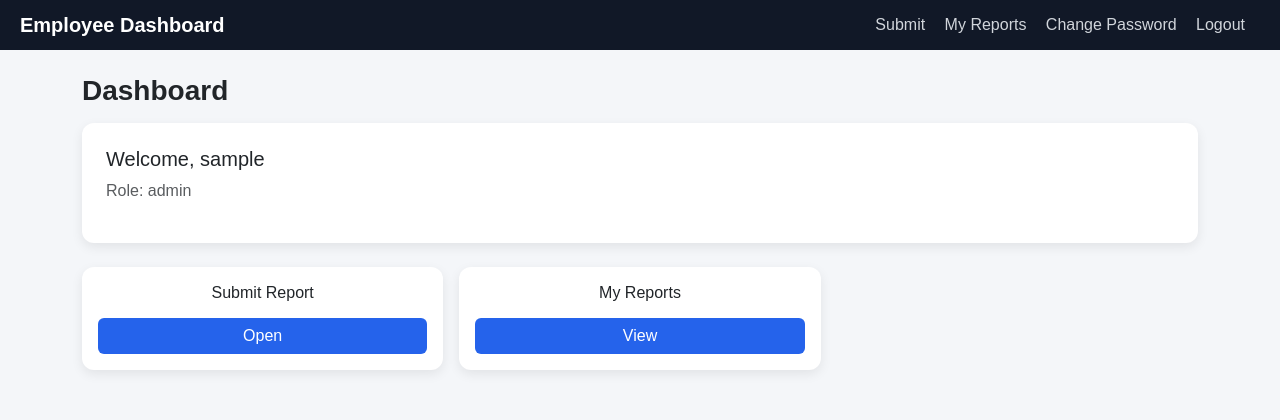
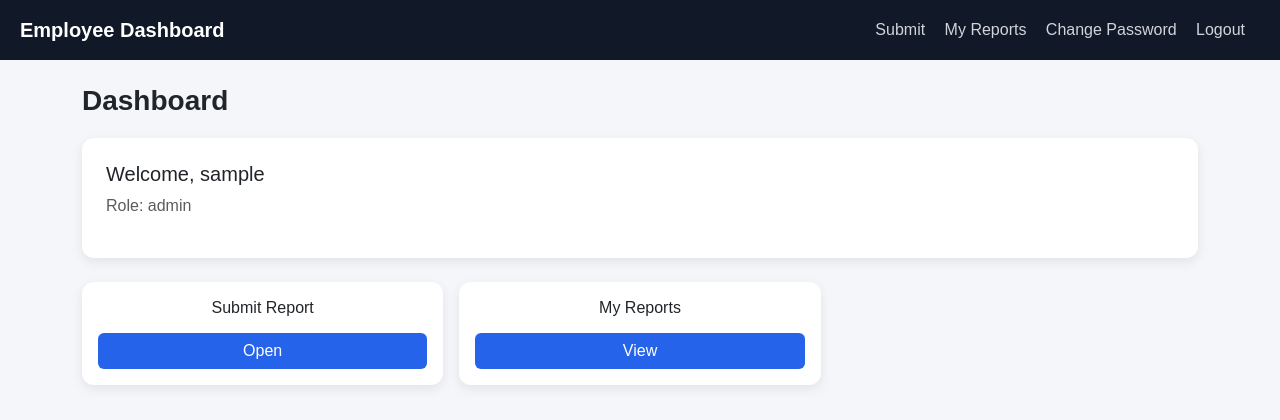
Before and after one commit to CorvusCodeReview/employee-dashboard, a Flask app: page / in a window 1280 px wide. Shown: the top 420 px of the page. Run offline with Flask 3, Linux system fonts and the light colour scheme; the visitor is signed in with stand-in values (Sample User, id 1).

Commit message:
Update base.html

```diff
--- a/templates/base.html
+++ b/templates/base.html
@@ -48,15 +48,11 @@
 
         .page-title {
             font-weight: 600;
-            margin-bottom: 15px;
+            margin-bottom: 20px;
         }
 
-        /* ✅ Fix dropdown arrow */
         select.form-control {
             appearance: auto;
-            -webkit-appearance: auto;
-            -moz-appearance: auto;
-            background-color: white;
         }
     </style>
 </head>
@@ -64,9 +60,7 @@
 <body>
 
 <nav class="navbar d-flex justify-content-between">
-    <div>
-        <a class="navbar-brand" href="/">Employee Dashboard</a>
-    </div>
+    <a class="navbar-brand" href="/">Employee Dashboard</a>
 
     <div>
         <a class="nav-link d-inline" href="/submit_report">Submit</a>
```
